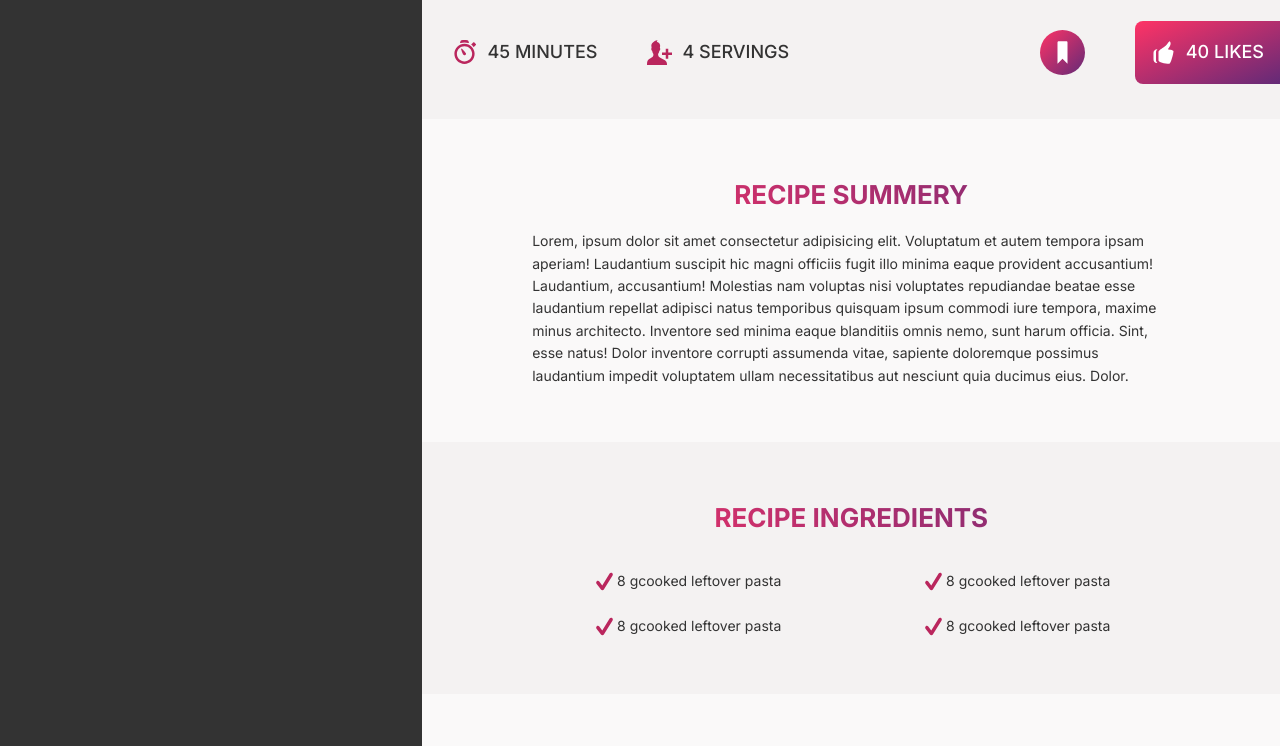
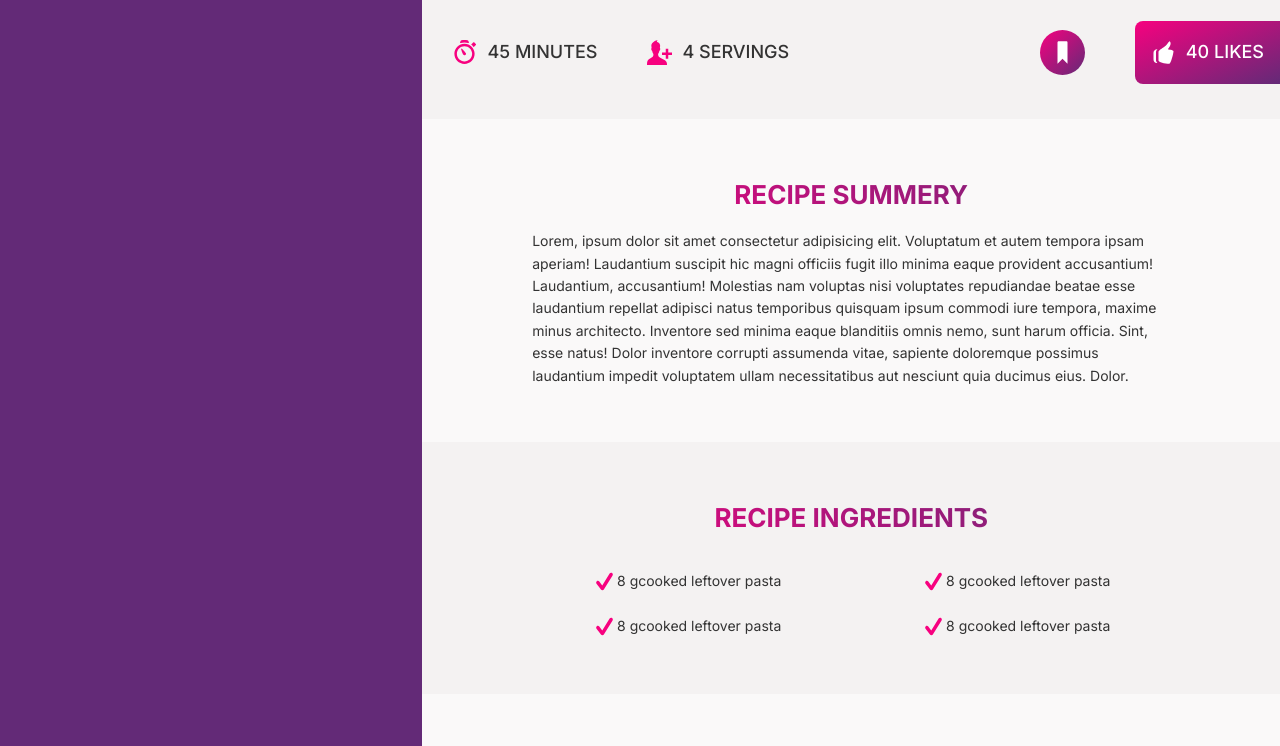
Before and after one commit to abhijitmondall/recipe-project, a website: page index.html in a window 1280 px wide. Shown: the part 544-1290 px from the top of the page. Drawn offline with Linux system fonts and the light colour scheme.

Commit message:
Markup & Design Updated

```diff
--- a/src/sass/abstracts/_mixins.scss
+++ b/src/sass/abstracts/_mixins.scss
@@ -23,7 +23,11 @@
 // Title Styles
 @mixin title {
   color: transparent;
-  background-image: linear-gradient(45deg, var(--color-primary-light), #632a77);
+  background-image: linear-gradient(
+    45deg,
+    var(--color-primary),
+    var(--color-secondary)
+  );
   -webkit-background-clip: text;
   background-clip: text;
 }
@@ -38,7 +42,7 @@
 @mixin bg-linear-gradient {
   background-image: linear-gradient(
     to right bottom,
-    var(--color-primary-light),
+    var(--color-primary),
     var(--color-secondary)
   );
 }
--- a/src/sass/abstracts/_variables.scss
+++ b/src/sass/abstracts/_variables.scss
@@ -1,7 +1,8 @@
 :root {
   // Colors
-  --color-primary: #eb2f64;
-  --color-primary-light: #ff3366;
+  --color-primary: #f7017f;
+  // --color-primary: #eb2f64;
+  // --color-primary-light: #ff3366;
   --color-primary-dark: #ba265d;
 
   --color-secondary: #632a77;
--- a/src/sass/components/_header.scss
+++ b/src/sass/components/_header.scss
@@ -16,8 +16,9 @@
 
   &__input {
     font-family: inherit;
-    font-size: inherit;
-    color: inherit;
+    font-size: var(--text-1x);
+    font-weight: 600;
+    color: var(--color-grey-dark-1);
     background-color: var(--color-grey-light-2);
     border: none;
     padding: 1rem 2rem;
@@ -31,10 +32,12 @@
       width: 100%;
       background-color: var(--color-grey-light-3);
     }
+
     &::-webkit-input-placeholder {
       font-weight: 300;
     }
   }
+
   &__input:focus + &__btn {
     background-color: var(--color-grey-light-3);
   }
@@ -49,6 +52,7 @@
       transform: translateY(2px);
     }
   }
+
   &__icon {
     height: 2.25rem;
     width: 2.25rem;
--- a/src/sass/layout/_layout.scss
+++ b/src/sass/layout/_layout.scss
@@ -26,7 +26,8 @@
 
 .search-result {
   padding: 3rem 0;
-  background-color: var(--color-grey-dark-1);
+  // background-color: var(--color-grey-dark-1);
+  background-color: var(--color-secondary);
   display: flex;
   flex: 0 0 33%;
   flex-direction: column;
--- a/src/sass/pages/_home.scss
+++ b/src/sass/pages/_home.scss
@@ -87,7 +87,7 @@
   &__info-icon {
     height: 2.5rem;
     width: 2.5rem;
-    fill: #ba265d;
+    fill: var(--color-primary);
   }
 
   &__likes-icon {
@@ -165,7 +165,7 @@
     &-icon {
       height: 2.5rem;
       width: 2.5rem;
-      fill: #ba265d;
+      fill: var(--color-primary);
     }
   }
 
```
Also changed, not shown: css/style.css, 2 other files.
